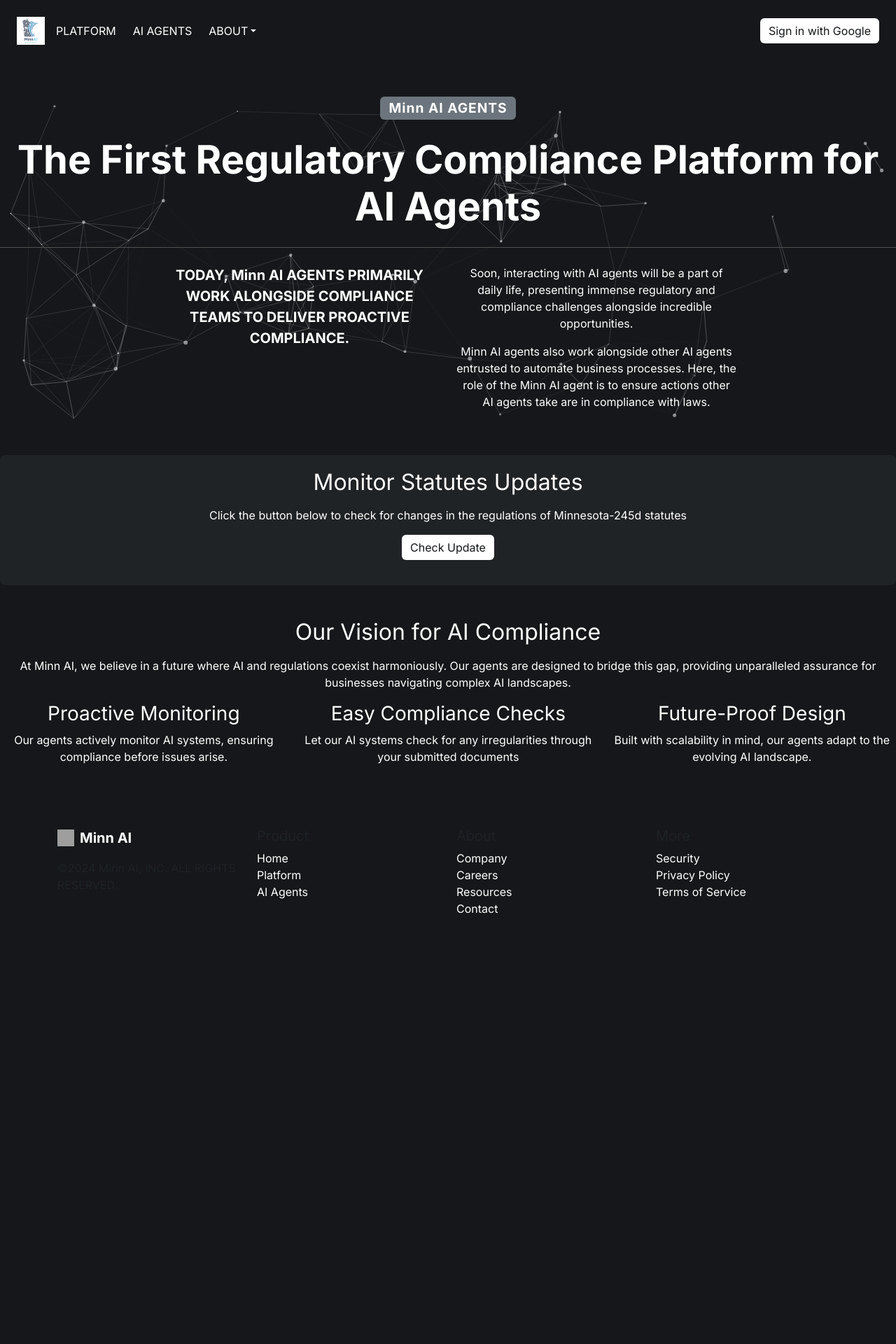
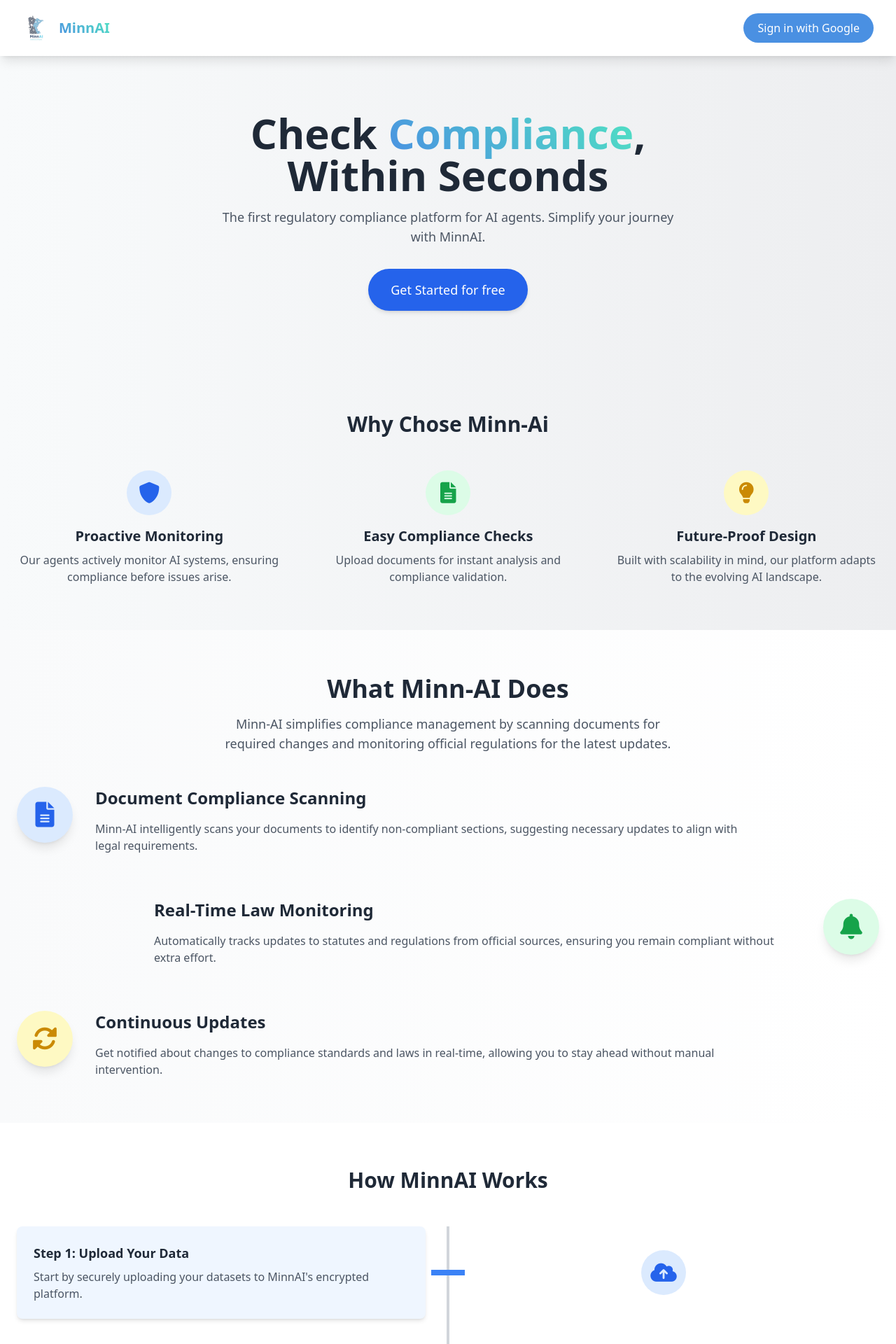
Before and after one commit to Rishabhcodes65536/AI_COMPLIANCE, a Flask app: page /home in a window 1280 px wide. Shown: the top 1920 px of the page at 70% size. Before the commit the page ends 1305 px from the top, so only its background shows below. Run offline with Flask 3, Linux system fonts and the light colour scheme; some libraries are stand-ins or nearby versions; grey boxes are pictures that could not be loaded.

Commit message:
modern ui

```diff
--- a/main.py
+++ b/main.py
@@ -166,14 +166,14 @@
     """
     Render the homepage with the user interface.
     """
-    return render_template('ui_light.html')
+    return render_template('new_ui.html')
 
 @app.route('/home', methods=['GET'])
 def home():
     """
     Render the homepage with the user interface.
     """
-    return render_template('ui_dark.html')
+    return render_template('new_ui.html')
 
 
 @app.route('/ask', methods=['POST'])
--- /dev/null
+++ b/templates/new_ui.html
@@ -0,0 +1,457 @@
+<!DOCTYPE html>
+<html lang="en">
+
+<head>
+    <meta charset="UTF-8">
+    <meta name="viewport" content="width=device-width, initial-scale=1.0">
+    <title>MinnAI - Simplify Compliance</title>
+    <script src="https://cdn.tailwindcss.com"></script>
+    <link href="https://cdnjs.cloudflare.com/ajax/libs/font-awesome/6.0.0-beta3/css/all.min.css" rel="stylesheet">
+    <link href="https://fonts.googleapis.com/css2?family=Roboto:wght@400;700&display=swap" rel="stylesheet">
+    <script src="https://unpkg.com/aos@2.3.1/dist/aos.js"></script>
+    <link href="https://unpkg.com/aos@2.3.1/dist/aos.css" rel="stylesheet">
+    <style>
+        .btn-custom {
+            background-color: #4A90E2;
+            color: #fff;
+            padding: 10px 20px;
+            border-radius: 30px;
+            font-size: 16px;
+            transition: background-color 0.3s ease;
+        }
+
+        .btn-custom:hover {
+            background-color: #357ABD;
+        }
+
+        .bg-light-custom {
+            background: linear-gradient(90deg, #F8FAFB, #EDEEF0);
+        }
+
+        .text-gradient {
+            background: -webkit-linear-gradient(45deg, #4A90E2, #50E3C2);
+            -webkit-background-clip: text;
+            -webkit-text-fill-color: transparent;
+        }
+
+
+
+        .scroll-to-top {
+    z-index: 50;
+    transition: all 0.3s ease-in-out, opacity 0.3s ease-in-out;
+    opacity: 0;
+}
+
+.scroll-to-top.show {
+    opacity: 1;
+    visibility: visible;
+}
+
+.scroll-to-top:hover {
+    transform: translateY(-4px);
+    box-shadow: 0px 8px 20px rgba(0, 0, 0, 0.3);
+}
+
+.hidden {
+    visibility: hidden;
+}
+
+    </style>
+</head>
+
+<body class="font-roboto bg-light-custom text-gray-800">
+    <!-- Header Section -->
+    <header class="flex justify-between items-center px-8 py-5 bg-white shadow-lg">
+        <div class="flex items-center">
+            <img src="{{ url_for('static', filename='min_ai_logo.jpg') }}" alt="MinnAI Logo" class="h-10 w-10 mr-3">
+            <span class="text-xl font-bold text-gradient">MinnAI</span>
+        </div>
+        <nav>
+            {% if user %}
+            <div class="dropdown">
+                <a href="#" class="text-gray-800 text-decoration-none dropdown-toggle" id="userDropdown" data-bs-toggle="dropdown">
+                    Welcome, {{ user['name'] }}
+                </a>
+                <ul class="dropdown-menu bg-gray-800 text-white">
+                    <li><a href="/dashboard" class="dropdown-item text-white">Dashboard</a></li>
+                    <li><a href="/logout" class="dropdown-item text-white">Logout</a></li>
+                </ul>
+            </div>
+            {% else %}
+            <a href="/login" class="btn btn-custom">Sign in with Google</a>
+            {% endif %}
+        </nav>
+    </header>
+
+    <!-- Hero Section -->
+    <section class="text-center py-20" data-aos="fade-up">
+        <h1 class="text-4xl md:text-6xl font-bold">
+            Check <span class="text-gradient">Compliance</span>,
+            <br> Within Seconds
+        </h1>
+        <p class="text-lg text-gray-600 mt-4 max-w-2xl mx-auto">
+            The first regulatory compliance platform for AI agents. Simplify your journey with MinnAI.
+        </p>
+        <a href="/files">
+            <button class="mt-8 px-8 py-4 bg-blue-600 text-white rounded-full text-lg shadow-md hover:bg-blue-700">
+                Get Started for free
+            </button>
+        </a>
+    </section>
+
+    <!-- Next Section: How It Works -->
+    <section class="container mx-auto px-6 py-16" data-aos="fade-right">
+        <h2 class="text-3xl font-bold text-center mb-12 text-gray-800">
+            Why Chose Minn-Ai
+        </h2>
+        <div class="grid grid-cols-1 md:grid-cols-3 gap-12">
+            <!-- Feature 1 -->
+            <div class="text-center" data-aos="zoom-in">
+                <div class="flex justify-center items-center h-16 w-16 mx-auto bg-blue-100 rounded-full mb-4">
+                    <i class="fas fa-shield-alt text-blue-600 text-3xl"></i>
+                </div>
+                <h3 class="text-xl font-semibold text-gray-800">Proactive Monitoring</h3>
+                <p class="text-gray-600 mt-2">
+                    Our agents actively monitor AI systems, ensuring compliance before issues arise.
+                </p>
+            </div>
+            <!-- Feature 2 -->
+            <div class="text-center" data-aos="zoom-in" data-aos-delay="200">
+                <div class="flex justify-center items-center h-16 w-16 mx-auto bg-green-100 rounded-full mb-4">
+                    <i class="fas fa-file-alt text-green-600 text-3xl"></i>
+                </div>
+                <h3 class="text-xl font-semibold text-gray-800">Easy Compliance Checks</h3>
+                <p class="text-gray-600 mt-2">
+                    Upload documents for instant analysis and compliance validation.
+                </p>
+            </div>
+            <!-- Feature 3 -->
+            <div class="text-center" data-aos="zoom-in" data-aos-delay="400">
+                <div class="flex justify-center items-center h-16 w-16 mx-auto bg-yellow-100 rounded-full mb-4">
+                    <i class="fas fa-lightbulb text-yellow-600 text-3xl"></i>
+                </div>
+                <h3 class="text-xl font-semibold text-gray-800">Future-Proof Design</h3>
+                <p class="text-gray-600 mt-2">
+                    Built with scalability in mind, our platform adapts to the evolving AI landscape.
+                </p>
+            </div>
+        </div>
+    </section>
+<section class="py-16 bg-gradient-to-r from-gray-50 to-white" data-aos="fade-up">
+    <div class="container mx-auto px-6">
+        <!-- Section Title -->
+        <div class="text-center mb-12">
+            <h2 class="text-4xl font-bold text-gray-800 mb-4">What Minn-AI Does</h2>
+            <p class="text-lg text-gray-600 max-w-2xl mx-auto">
+                Minn-AI simplifies compliance management by scanning documents for required changes and monitoring official regulations for the latest updates.
+            </p>
+        </div>
+        <!-- Feature Blocks -->
+        <div class="space-y-16">
+            <!-- Block 1 -->
+            <div class="flex flex-col md:flex-row items-center md:items-start" data-aos="fade-left" data-aos-delay="100">
+                <div class="flex-shrink-0 w-20 h-20 bg-blue-100 rounded-full flex items-center justify-center shadow-lg mx-auto md:mx-0">
+                    <i class="fas fa-file-alt text-blue-600 text-4xl"></i>
+                </div>
+                <div class="mt-6 md:mt-0 md:ml-8 md:w-3/4">
+                    <h3 class="text-2xl font-semibold text-gray-800">Document Compliance Scanning</h3>
+                    <p class="text-gray-600 mt-4">
+                        Minn-AI intelligently scans your documents to identify non-compliant sections, suggesting necessary updates to align with legal requirements.
+                    </p>
+                </div>
+            </div>
+            <!-- Block 2 -->
+            <div class="flex flex-col md:flex-row-reverse items-center md:items-start" data-aos="fade-right" data-aos-delay="200">
+                <div class="flex-shrink-0 w-20 h-20 bg-green-100 rounded-full flex items-center justify-center shadow-lg mx-auto md:mx-0">
+                    <i class="fas fa-bell text-green-600 text-4xl"></i>
+                </div>
+                <div class="mt-6 md:mt-0 md:mr-8 md:w-3/4">
+                    <h3 class="text-2xl font-semibold text-gray-800">Real-Time Law Monitoring</h3>
+                    <p class="text-gray-600 mt-4">
+                        Automatically tracks updates to statutes and regulations from official sources, ensuring you remain compliant without extra effort.
+                    </p>
+                </div>
+            </div>
+            <!-- Block 3 -->
+            <div class="flex flex-col md:flex-row items-center md:items-start" data-aos="fade-left" data-aos-delay="300">
+                <div class="flex-shrink-0 w-20 h-20 bg-yellow-100 rounded-full flex items-center justify-center shadow-lg mx-auto md:mx-0">
+                    <i class="fas fa-sync-alt text-yellow-600 text-4xl"></i>
+                </div>
+                <div class="mt-6 md:mt-0 md:ml-8 md:w-3/4">
+                    <h3 class="text-2xl font-semibold text-gray-800">Continuous Updates</h3>
+                    <p class="text-gray-600 mt-4">
+                        Get notified about changes to compliance standards and laws in real-time, allowing you to stay ahead without manual intervention.
+                    </p>
+                </div>
+            </div>
+        </div>
+    </div>
+</section>
+
+<!-- How MinnAI Works Section -->
+<section class="py-16 bg-white" data-aos="fade-up">
+    <div class="container mx-auto px-6 relative">
+        <h2 class="text-3xl font-bold text-gray-800 text-center mb-12">How MinnAI Works</h2>
+
+        <!-- Central Line -->
+        <div class="absolute left-1/2 transform -translate-x-1/2 h-full w-1 bg-gray-300"></div>
+
+        <!-- Step 1 -->
+        <div class="relative flex items-center mb-16">
+            <div class="w-1/2 pr-8 flex justify-end">
+                <div class="bg-blue-50 rounded-lg p-6 shadow-md transform hover:scale-105 transition duration-300 ease-in-out">
+                    <h3 class="text-lg font-semibold text-gray-800 mb-2">Step 1: Upload Your Data</h3>
+                    <p class="text-gray-600">
+                        Start by securely uploading your datasets to MinnAI's encrypted platform.
+                    </p>
+                </div>
+            </div>
+            <div class="w-1/2 flex justify-center items-center relative">
+                <div class="absolute -left-6 h-2 w-12 bg-blue-500"></div>
+                <div class="flex justify-center items-center h-16 w-16 bg-blue-100 rounded-full">
+                    <i class="fas fa-cloud-upload-alt text-blue-600 text-3xl"></i>
+                </div>
+            </div>
+        </div>
+
+        <!-- Step 2 -->
+        <div class="relative flex items-center mb-16">
+            <div class="w-1/2 flex justify-center items-center relative">
+                <div class="absolute -right-6 h-2 w-12 bg-green-500"></div>
+                <div class="flex justify-center items-center h-16 w-16 bg-green-100 rounded-full">
+                    <i class="fas fa-brain text-green-600 text-3xl"></i>
+                </div>
+            </div>
+            <div class="w-1/2 pl-8 flex justify-start">
+                <div class="bg-green-50 rounded-lg p-6 shadow-md transform hover:scale-105 transition duration-300 ease-in-out">
+                    <h3 class="text-lg font-semibold text-gray-800 mb-2">Step 2: AI-Powered Analysis</h3>
+                    <p class="text-gray-600">
+                        Our algorithms analyze and extract actionable insights, ensuring compliance with AI regulations.
+                    </p>
+                </div>
+            </div>
+        </div>
+
+        <!-- Step 3 -->
+        <div class="relative flex items-center">
+            <div class="w-1/2 pr-8 flex justify-end">
+                <div class="bg-yellow-50 rounded-lg p-6 shadow-md transform hover:scale-105 transition duration-300 ease-in-out">
+                    <h3 class="text-lg font-semibold text-gray-800 mb-2">Step 3: Track & Optimize</h3>
+                    <p class="text-gray-600">
+                        Access intuitive dashboards to monitor progress and optimize compliance strategies.
+                    </p>
+                </div>
+            </div>
+            <div class="w-1/2 flex justify-center items-center relative">
+                <div class="absolute -left-6 h-2 w-12 bg-yellow-500"></div>
+                <div class="flex justify-center items-center h-16 w-16 bg-yellow-100 rounded-full">
+                    <i class="fas fa-chart-line text-yellow-600 text-3xl"></i>
+                </div>
+            </div>
+        </div>
+    </div>
+</section>
+
+<section class="form-section text-center py-16 bg-gradient-to-b from-gray-50 to-white" data-aos="fade-up">
+    <div class="container mx-auto px-6">
+        <!-- Title -->
+        <h2 class="text-4xl font-bold text-gray-800 mb-4" data-aos="flip-up">Monitor Statutes Updates</h2>
+        <p class="text-lg text-gray-600 mb-8" data-aos="zoom-in-up">
+            Stay informed! Click the button below to check for updates in Minnesota-245d regulations.
+        </p>
+
+        <!-- Button -->
+        <button id="checkUpdateBtn" class="btn btn-custom px-8 py-3 rounded-lg text-lg font-semibold" data-aos="fade-up">
+            Check for Updates
+        </button>
+
+        <!-- Loading Indicator -->
+        <div id="loading" class="mt-6 text-yellow-500 font-medium hidden animate-pulse">
+            Checking for updates, please wait...
+        </div>
+
+        <!-- Result -->
+        <div id="result" class="mt-4 text-lg font-semibold"></div>
+    </div>
+</section>
+
+<script>
+    document.getElementById('checkUpdateBtn').addEventListener('click', async function () {
+        const loading = document.getElementById('loading');
+        const result = document.getElementById('result');
+
+        // Show the loading indicator
+        loading.classList.remove('hidden');
+        result.textContent = '';
+
+        try {
+            // Simulate an API call
+            const response = await fetch('/check-update'); // Replace with your actual API endpoint
+            const data = await response.json();
+
+            // Hide the loading indicator
+            loading.classList.add('hidden');
+
+            // Display the result
+            if (data.success) {
+                result.innerHTML = `<span class="text-green-600">✔️ ${data.message}</span>`;
+            } else {
+                result.innerHTML = `<span class="text-red-600">❌ ${data.message}</span>`;
+            }
+        } catch (error) {
+            // Hide the loading indicator
+            loading.classList.add('hidden');
+
+            // Display error message
+            result.innerHTML = `<span class="text-red-600">❌ Unable to check updates. Please try again later.</span>`;
+        }
+    });
+</script>
+
+
+<!-- Testimonials Section -->
+<section class="py-16 bg-gray-100" data-aos="fade-up">
+    <div class="container mx-auto px-6">
+        <h2 class="text-3xl font-bold text-gray-800 text-center mb-12">What Our Users Are Saying</h2>
+
+        <!-- Testimonial Carousel -->
+        <div class="testimonial-carousel relative">
+            <div class="flex overflow-hidden space-x-6 auto-scroll">
+                <!-- Testimonial 1 -->
+                <div class="testimonial-item w-80 h-64 bg-white rounded-lg shadow-lg p-6 transform hover:scale-105 transition duration-300 ease-in-out">
+                    <div class="flex items-center mb-4">
+                        <img src="https://robohash.org/user1" alt="User 1" class="w-16 h-16 rounded-full object-cover mr-4">
+                        <div>
+                            <h3 class="font-semibold text-gray-800">John Doe</h3>
+                            <p class="text-sm text-gray-500">Product Manager</p>
+                        </div>
+                    </div>
+                    <p class="text-gray-600">"MinnAI has been a game-changer for our project. The AI-driven analysis saved us so much time!"</p>
+                </div>
+
+                <!-- Testimonial 2 -->
+                <div class="testimonial-item w-80 h-64 bg-white rounded-lg shadow-lg p-6 transform hover:scale-105 transition duration-300 ease-in-out">
+                    <div class="flex items-center mb-4">
+                        <img src="https://robohash.org/user2" alt="User 2" class="w-16 h-16 rounded-full object-cover mr-4">
+                        <div>
+                            <h3 class="font-semibold text-gray-800">Jane Smith</h3>
+                            <p class="text-sm text-gray-500">Data Scientist</p>
+                        </div>
+                    </div>
+                    <p class="text-gray-600">"The platform's seamless integration and powerful insights are invaluable to our team."</p>
+                </div>
+
+                <!-- Testimonial 3 -->
+                <div class="testimonial-item w-80 h-64 bg-white rounded-lg shadow-lg p-6 transform hover:scale-105 transition duration-300 ease-in-out">
+                    <div class="flex items-center mb-4">
+                        <img src="https://robohash.org/user3" alt="User 3" class="w-16 h-16 rounded-full object-cover mr-4">
+                        <div>
+                            <h3 class="font-semibold text-gray-800">Emily Brown</h3>
+                            <p class="text-sm text-gray-500">Marketing Specialist</p>
+                        </div>
+                    </div>
+                    <p class="text-gray-600">"I love the intuitive interface and how it makes data analysis so much easier."</p>
+                </div>
+
+                <!-- Testimonial 4 -->
+                <div class="testimonial-item w-80 h-64 bg-white rounded-lg shadow-lg p-6 transform hover:scale-105 transition duration-300 ease-in-out">
+                    <div class="flex items-center mb-4">
+                        <img src="https://robohash.org/user4" alt="User 4" class="w-16 h-16 rounded-full object-cover mr-4">
+                        <div>
+                            <h3 class="font-semibold text-gray-800">David Lee</h3>
+                            <p class="text-sm text-gray-500">CTO</p>
+                        </div>
+                    </div>
+                    <p class="text-gray-600">"The AI-powered tools have significantly improved our decision-making process."</p>
+                </div>
+
+                <!-- Testimonial 5 -->
+                <div class="testimonial-item w-80 h-64 bg-white rounded-lg shadow-lg p-6 transform hover:scale-105 transition duration-300 ease-in-out">
+                    <div class="flex items-center mb-4">
+                        <img src="https://robohash.org/user5" alt="User 5" class="w-16 h-16 rounded-full object-cover mr-4">
+                        <div>
+                            <h3 class="font-semibold text-gray-800">Sophia Martinez</h3>
+                            <p class="text-sm text-gray-500">Lead Engineer</p>
+                        </div>
+                    </div>
+                    <p class="text-gray-600">"MinnAI's ability to adapt to our needs and deliver precise insights is unmatched."</p>
+                </div>
+            </div>
+        </div>
+    </div>
+</section>
+
+<!-- Scroll-to-Top Button -->
+<div id="scrollToTop" class="scroll-to-top hidden fixed bottom-6 right-6 bg-gradient-to-r from-indigo-500 via-purple-500 to-blue-500 rounded-full shadow-lg p-4 cursor-pointer" data-aos="fade-in">
+    <svg xmlns="http://www.w3.org/2000/svg" fill="white" viewBox="0 0 24 24" stroke-width="2" stroke="white" class="h-6 w-6">
+        <path stroke-linecap="round" stroke-linejoin="round" d="M19 15l-7-7-7 7" />
+    </svg>
+</div>
+
+<!-- Add AOS Animation -->
+<script>
+    AOS.init({
+        duration: 1200, // Adjust the duration for better scroll animation
+    });
+
+    // JavaScript for automatic scrolling
+    const carousel = document.querySelector('.testimonial-carousel .flex');
+    let scrollAmount = 0;
+
+    setInterval(() => {
+        scrollAmount += 1;
+        carousel.style.transform = `translateX(-${scrollAmount}px)`;
+
+        // Reset scrolling when reaching the end of the carousel
+        if (scrollAmount >= carousel.scrollWidth / 2) {
+            scrollAmount = 0;
+            carousel.style.transition = 'none'; // Reset transition for seamless loop
+            carousel.style.transform = 'translateX(0)';
+        } else {
+            carousel.style.transition = 'transform 0.3s ease-in-out'; // Smooth scrolling
+        }
+    }, 50); // Adjust scrolling speed here
+</script>
+<!-- Call to Action Section -->
+<section class="cta-section py-16 bg-gradient-to-r from-indigo-600 via-purple-500 to-blue-500 text-white" data-aos="fade-up">
+    <div class="container mx-auto px-6 text-center">
+        <h2 class="text-4xl font-bold mb-6">Ready to Unlock the Power of MinnAI?</h2>
+        <p class="text-lg mb-8">Join thousands of users who are transforming their workflows with the latest in AI innovation. Get started now and see the difference for yourself!</p>
+        <a href="/files" class="btn btn-primary bg-white text-indigo-600 font-bold px-6 py-3 rounded-lg shadow-md hover:bg-gray-200 transition-all">
+            Get Started for Free
+        </a>
+    </div>
+</section>
+
+    <script>
+        AOS.init({
+            duration: 1200,
+            once: true,
+        });
+    </script>
+
+    <script>
+    // Scroll-to-Top Button Logic
+    const scrollToTopButton = document.getElementById('scrollToTop');
+
+    // Show/hide button on scroll
+    window.addEventListener('scroll', () => {
+        if (window.scrollY > 300) {
+            scrollToTopButton.classList.add('show');
+        } else {
+            scrollToTopButton.classList.remove('show');
+        }
+    });
+
+    // Smooth scroll to top on click
+    scrollToTopButton.addEventListener('click', () => {
+        window.scrollTo({
+            top: 0,
+            behavior: 'smooth'
+        });
+    });
+</script>
+
+</body>
+
+</html>
```
Also changed, not shown: templates/ui_light.html (+8 -9 lines), templates/ui_dark.html (line endings or trailing spaces).
